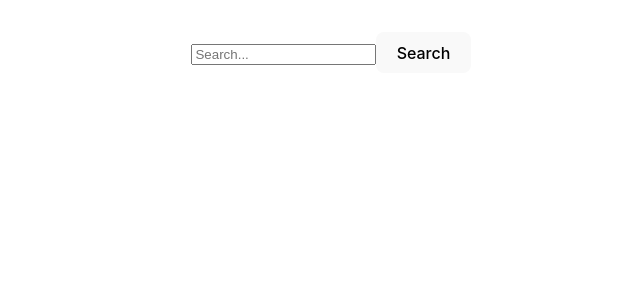
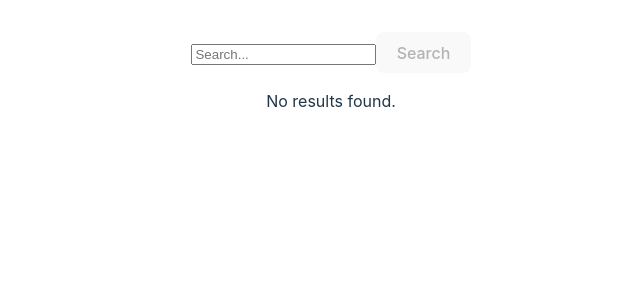
Before and after one commit to PteNiX/REACT2025Q1, a React (Vite) app: page / in a window 1280 px wide. Shown: the top 300 px of the page, without its empty margins (309-949 px from the left). Built offline with nearby package versions, Linux system fonts and the light colour scheme.

Commit message:
init: create results component

```diff
--- /dev/null
+++ b/services/pokemonService.ts
@@ -0,0 +1,30 @@
+export interface PokemonData {
+  name: string;
+  height: number;
+  weight: number;
+  sprites: {
+    front_default: string;
+  };
+  abilities: {
+    ability: {
+      name: string;
+    };
+  }[];
+}
+
+export const fetchPokemon = async (
+  name: string
+): Promise<PokemonData | null> => {
+  try {
+    const response = await fetch(
+      `https://pokeapi.co/api/v2/pokemon/${name.toLowerCase()}`
+    );
+    if (!response.ok) throw new Error('Pokemon not found');
+
+    const data: PokemonData = await response.json();
+    return data;
+  } catch (error) {
+    console.error(error);
+    return null;
+  }
+};
--- a/src/App.tsx
+++ b/src/App.tsx
@@ -1,19 +1,57 @@
-import { useState } from 'react';
+import { Component } from 'react';
 import TopControls from './components/TopControls';
+import Results from './components/Results';
+import { fetchPokemon } from '../services/pokemonService';
 import './App.css';
 
-function App() {
-  const [searchQuery, setSearchQuery] = useState('');
+interface Result {
+  name: string;
+  description: string;
+}
 
-  const handleSearch = (query: string) => {
-    setSearchQuery(query);
+interface State {
+  results: Result[];
+}
+
+class App extends Component<object, State> {
+  constructor(props: object) {
+    super(props);
+    this.state = {
+      results: [],
+    };
+  }
+
+  handleSearch = async (query: string) => {
+    if (!query) {
+      this.setState({ results: [] });
+      return;
+    }
+
+    const data = await fetchPokemon(query);
+    if (data) {
+      this.setState({
+        results: [
+          {
+            name: data.name,
+            description: `Height: ${data.height}, Weight: ${data.weight}`,
+          },
+        ],
+      });
+    } else {
+      this.setState({
+        results: [{ name: 'Not found', description: 'No data available' }],
+      });
+    }
   };
 
-  return (
-    <div className="app-container p-6">
-      <TopControls onSearch={handleSearch} />
-    </div>
-  );
+  render() {
+    return (
+      <div className="app-container p-6">
+        <TopControls onSearch={this.handleSearch} />
+        <Results results={this.state.results} />
+      </div>
+    );
+  }
 }
 
 export default App;
--- /dev/null
+++ b/src/components/Results.tsx
@@ -0,0 +1,47 @@
+import { Component } from 'react';
+
+interface Result {
+  name: string;
+  description: string;
+}
+
+interface ResultsProps {
+  results: Result[];
+}
+
+class Results extends Component<ResultsProps> {
+  render() {
+    const { results } = this.props;
+
+    if (!results || results.length === 0) {
+      return <p className="text-gray-500 mt-4">No results found.</p>;
+    }
+
+    return (
+      <div className="results-container mt-4">
+        <table className="min-w-full border-collapse border border-gray-300">
+          <thead>
+            <tr className="bg-gray-200">
+              <th className="border border-gray-400 px-4 py-2">Name</th>
+              <th className="border border-gray-400 px-4 py-2">Description</th>
+            </tr>
+          </thead>
+          <tbody>
+            {results.map((item, index) => (
+              <tr key={index} className="hover:bg-gray-100">
+                <td className="border border-gray-400 px-4 py-2">
+                  {item.name}
+                </td>
+                <td className="border border-gray-400 px-4 py-2">
+                  {item.description}
+                </td>
+              </tr>
+            ))}
+          </tbody>
+        </table>
+      </div>
+    );
+  }
+}
+
+export default Results;
--- a/src/components/TopControls.tsx
+++ b/src/components/TopControls.tsx
@@ -1,15 +1,41 @@
-import { useState } from 'react';
+import React, { Component } from 'react';
+
 interface TopControlsProps {
   onSearch: (query: string) => void;
 }
-const TopControls: React.FC<TopControlsProps> = ({ onSearch }) => {
-  const [searchTerm, setSearchTerm] = useState<string>('');
 
-  const handleSearch = () => {
-    if (onSearch) {
+interface TopControlsState {
+  searchTerm: string;
+}
+
+class TopControls extends Component<TopControlsProps, TopControlsState> {
+  constructor(props: TopControlsProps) {
+    super(props);
+    this.state = {
+      searchTerm: '',
+    };
+  }
+
+  handleSearch = () => {
+    const { searchTerm } = this.state;
+    const { onSearch } = this.props;
+    if (searchTerm.trim()) {
       onSearch(searchTerm);
     }
   };
+
+  handleKeyDown = (e: React.KeyboardEvent<HTMLInputElement>) => {
+    if (e.key === 'Enter') {
+      this.handleSearch();
+    }
+  };
+
+  handleChange = (e: React.ChangeEvent<HTMLInputElement>) => {
+    this.setState({ searchTerm: e.target.value });
+  };
+
+  render() {
+    const { searchTerm } = this.state;
 
     return (
       <div className="flex justify-between items-center p-4 bg-gray-100 rounded-2xl shadow-md fixed top-0 left-0 w-full z-10">
@@ -17,17 +43,24 @@ const TopControls: React.FC<TopControlsProps> = ({ onSearch }) => {
           type="text"
           placeholder="Search..."
           value={searchTerm}
-        onChange={(e) => setSearchTerm(e.target.value)}
+          onChange={this.handleChange}
+          onKeyDown={this.handleKeyDown}
           className="w-2/3 p-2 border border-gray-300 rounded-lg"
         />
         <button
-        onClick={handleSearch}
-        className="ml-4 px-4 py-2 bg-blue-500 text-white rounded-lg"
+          onClick={this.handleSearch}
+          disabled={!searchTerm.trim()}
+          className={`ml-4 px-4 py-2 rounded-lg ${
+            searchTerm.trim()
+              ? 'bg-blue-500 text-white'
+              : 'bg-gray-300 text-gray-500 cursor-not-allowed'
+          }`}
         >
           Search
         </button>
       </div>
     );
-};
+  }
+}
 
 export default TopControls;
```
Lines whose indentation alone changed are shown as unchanged.
